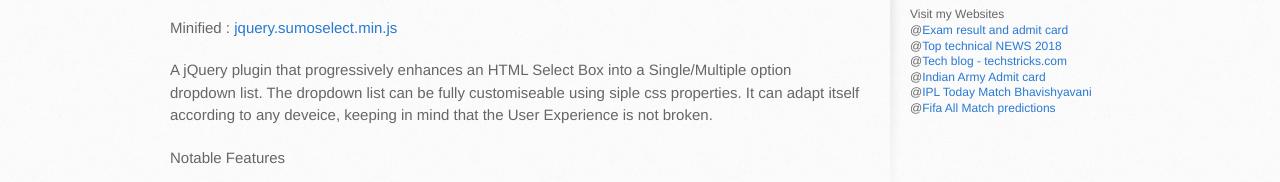
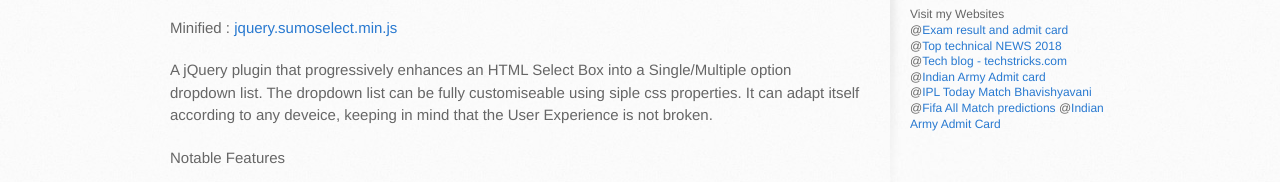
Before and after one commit to HemantNegi/jquery.sumoselect, a plain HTML site: page index.html in a window 1280 px wide. Shown: the part 561-743 px from the top of the page. Drawn offline with Linux system fonts and the light colour scheme.

Commit message:
Update index.html

```diff
--- a/index.html
+++ b/index.html
@@ -603,6 +603,7 @@ $</span><span class="p">(</span><span class="nb">document</span><span class="p">
 	@<a href="http://www.gazabnews.com/indian-army-admit-card/">Indian Army Admit card</a><br>
 	@<a href="http://www.iplbhavishyavani.in">IPL Today Match Bhavishyavani</a><br>
 	@<a href="http://www.fifa2018prediction.com">Fifa All Match predictions</a>
+	@<a href="http://www.4ono.in">Indian Army Admit Card</a>
     <p>
 	<div><script async src="//pagead2.googlesyndication.com/pagead/js/adsbygoogle.js"></script>
 <!-- responsive -->
```
